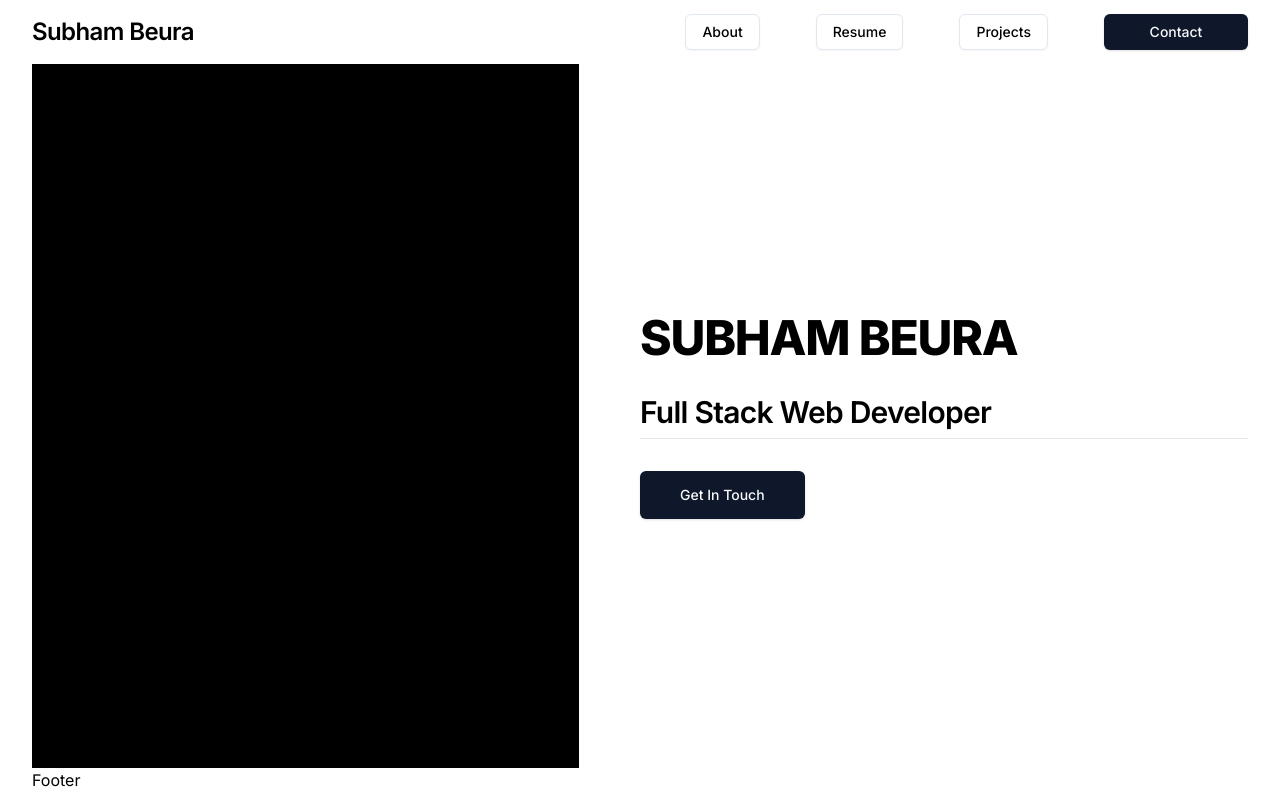
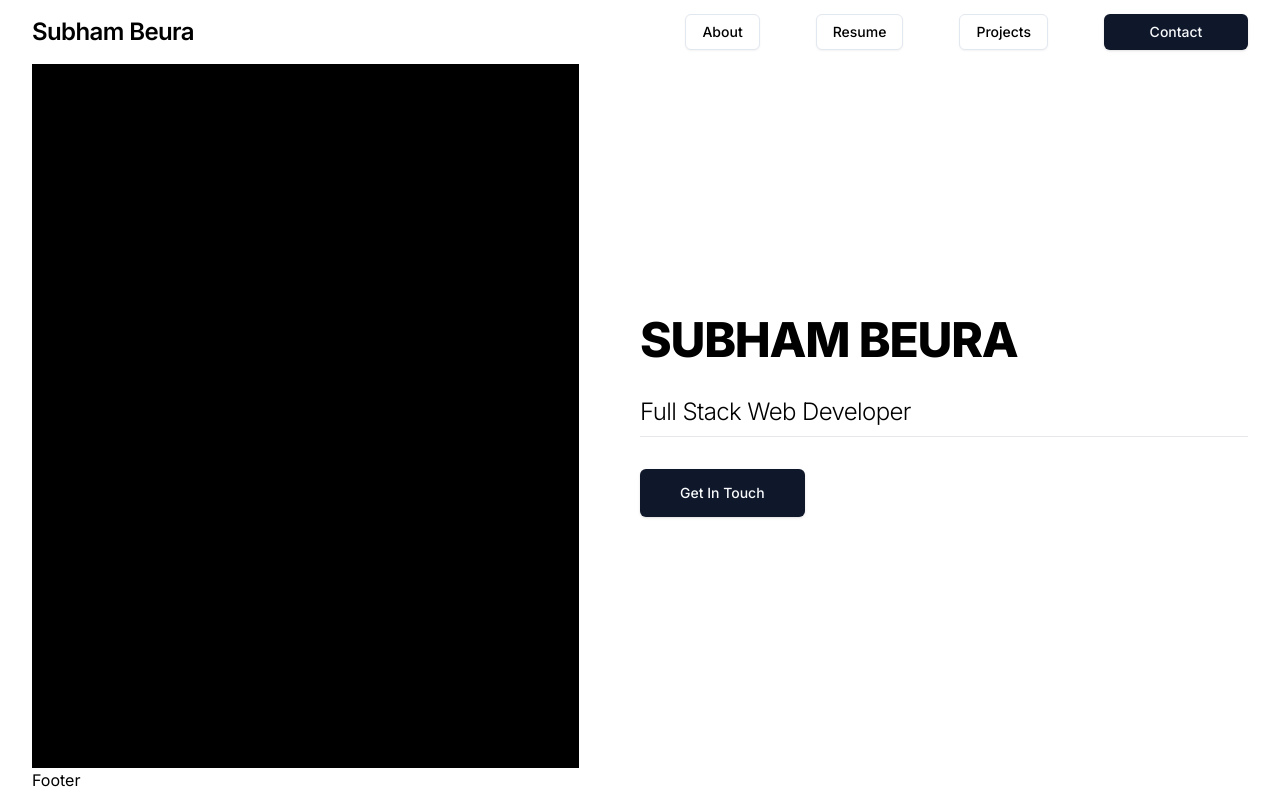
Before and after one commit to Subham-Beura/subhambeura.com, a Next.js app: page / in a window 1280 px wide. Built offline with nearby package versions, Linux system fonts and the light colour scheme.

Commit message:
style subtitle

```diff
--- a/src/app/page.tsx
+++ b/src/app/page.tsx
@@ -11,7 +11,7 @@ export default function Home() {
         <h1 className="scroll-m-20 text-4xl font-extrabold tracking-tight lg:text-5xl">
           SUBHAM BEURA
         </h1>
-        <h2 className="scroll-m-20 border-b pb-2 text-3xl font-semibold tracking-tight transition-colors first:mt-0">
+        <h2 className="from-gray-700 scroll-m-20 border-b pb-2 text-2xl font-light tracking-tight transition-colors first:mt-0">
           Full Stack Web Developer
         </h2>
         <Button
```
